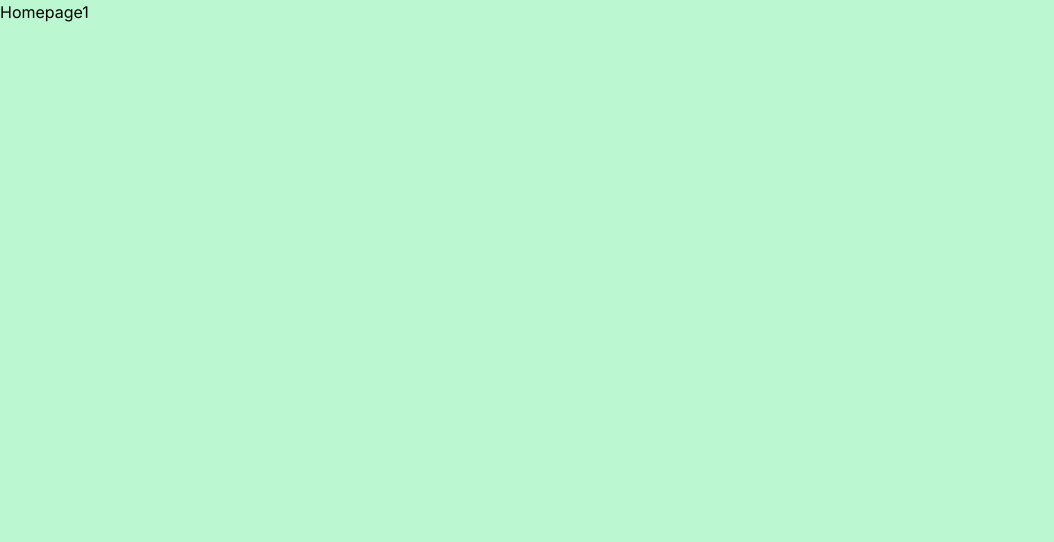
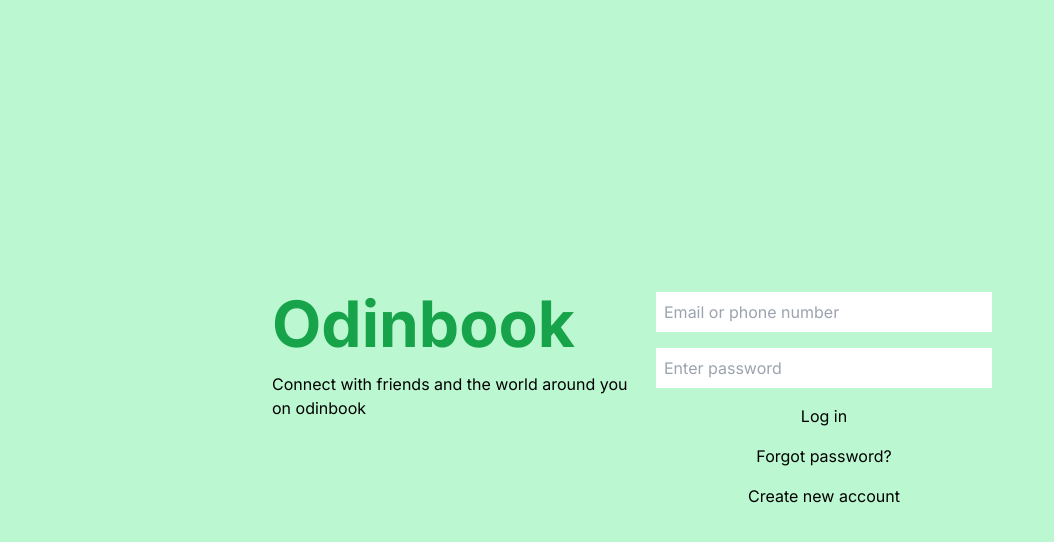
Before and after one commit to kjai139/odin-book, a Next.js app in the folder frontend/: page / in a window 1280 px wide. Shown: the top 542 px of the page, without its empty margins (0-1054 px from the left). Built offline with nearby package versions, Linux system fonts and the light colour scheme.

Commit message:
start login

```diff
--- a/frontend/src/app/_components/homeLogin.tsx
+++ b/frontend/src/app/_components/homeLogin.tsx
@@ -1,9 +1,22 @@
-import Script from "next/script"
+"use client"
+import { useState } from "react"
 
 
 export default function HomeLogin () {
+
+    const [username, setUsername] = useState('')
+    const [password, setPassword] = useState('')
     return (
-        <div>
+        <div className="flex-1 flex">
+            <form className="flex flex-col flex-1 p-4 gap-4">
+
+                <input type="text" placeholder="Email or phone number"></input>
+                <input type="password" placeholder="Enter password"></input>
+                <button type="submit">Log in</button>
+                <button type="button">Forgot password?</button>
+                <button>Create new account</button>
+            </form>
+
 
 
         </div>
--- a/frontend/src/app/globals.css
+++ b/frontend/src/app/globals.css
@@ -19,3 +19,13 @@
 body {
   color: rgb(var(--foreground-rgb));
 }
+
+.ht {
+  font-size: 4rem;
+  font-weight: bold;
+  color: #16a34a;
+}
+
+input[type='text'], input[type='password'] {
+  padding: 8px;
+}
--- a/frontend/src/app/layout.tsx
+++ b/frontend/src/app/layout.tsx
@@ -30,9 +30,9 @@ export default function RootLayout({
         `}
       </Script> */}
 
-        <Script async defer crossOrigin="anonymous" src="https://connect.facebook.net/en_US/sdk.js#xfbml=1&version=v18.0&appId=882816520134852" nonce="N8ofKH8K">
+        {/* <Script async defer crossOrigin="anonymous" src="https://connect.facebook.net/en_US/sdk.js#xfbml=1&version=v18.0&appId=882816520134852" nonce="N8ofKH8K">
 
-        </Script>
+        </Script> */}
     </html>
   )
 }
--- a/frontend/src/app/page.tsx
+++ b/frontend/src/app/page.tsx
@@ -1,10 +1,19 @@
+import HomeLogin from "./_components/homeLogin";
 
 
 export default function Home() {
   return (
-    <main className="bg-login-bg h-screen w-screen">
-      <h1>Homepage1</h1>
-      {/* <div className="fb-login-button" data-width="" data-size="" data-button-type="" data-layout="" data-auto-logout-link="false" data-use-continue-as="false"></div> */}
+    <main className="flex justify-center items-center bg-login-bg h-screen w-screen">
+      <div className="flex">
+      <div className="flex-1">
+      <h1 className="ht">Odinbook</h1>
+      <h2>Connect with friends and the world around you on odinbook</h2>
+      </div>
+      <HomeLogin></HomeLogin>
+      </div>
     </main>
   )
 }
+
+
+{/* <div className="fb-login-button" data-width="" data-size="" data-button-type="" data-layout="" data-auto-logout-link="false" data-use-continue-as="false"></div> */}
--- a/frontend/tailwind.config.ts
+++ b/frontend/tailwind.config.ts
@@ -16,6 +16,7 @@ const config: Config = {
       backgroundColor: {
         'login-bg': '#bbf7d0',
       },
+
     },
   },
   plugins: [],
```
Also changed, not shown: 1 other file (tests, documents, lock files or other folders).
